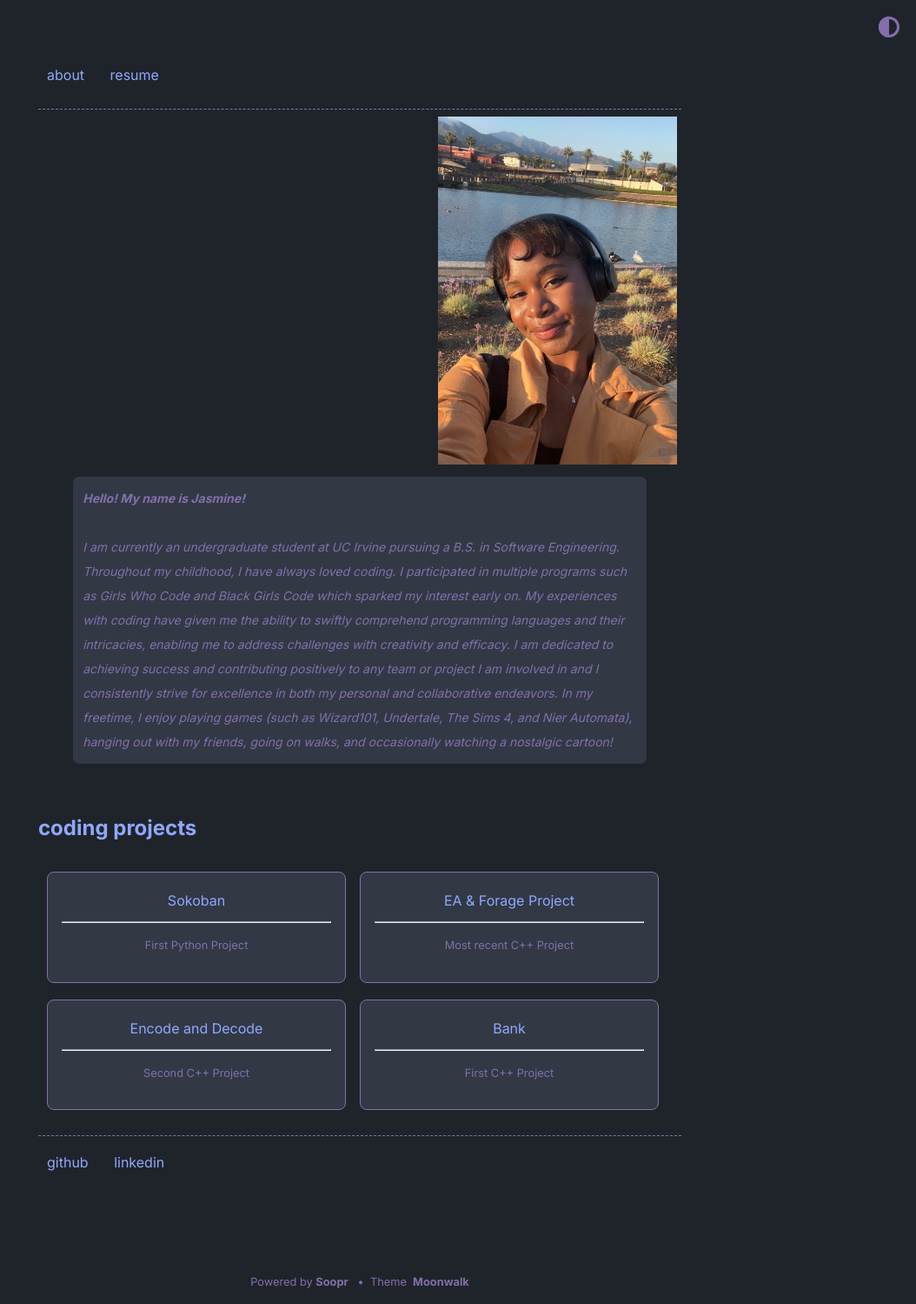
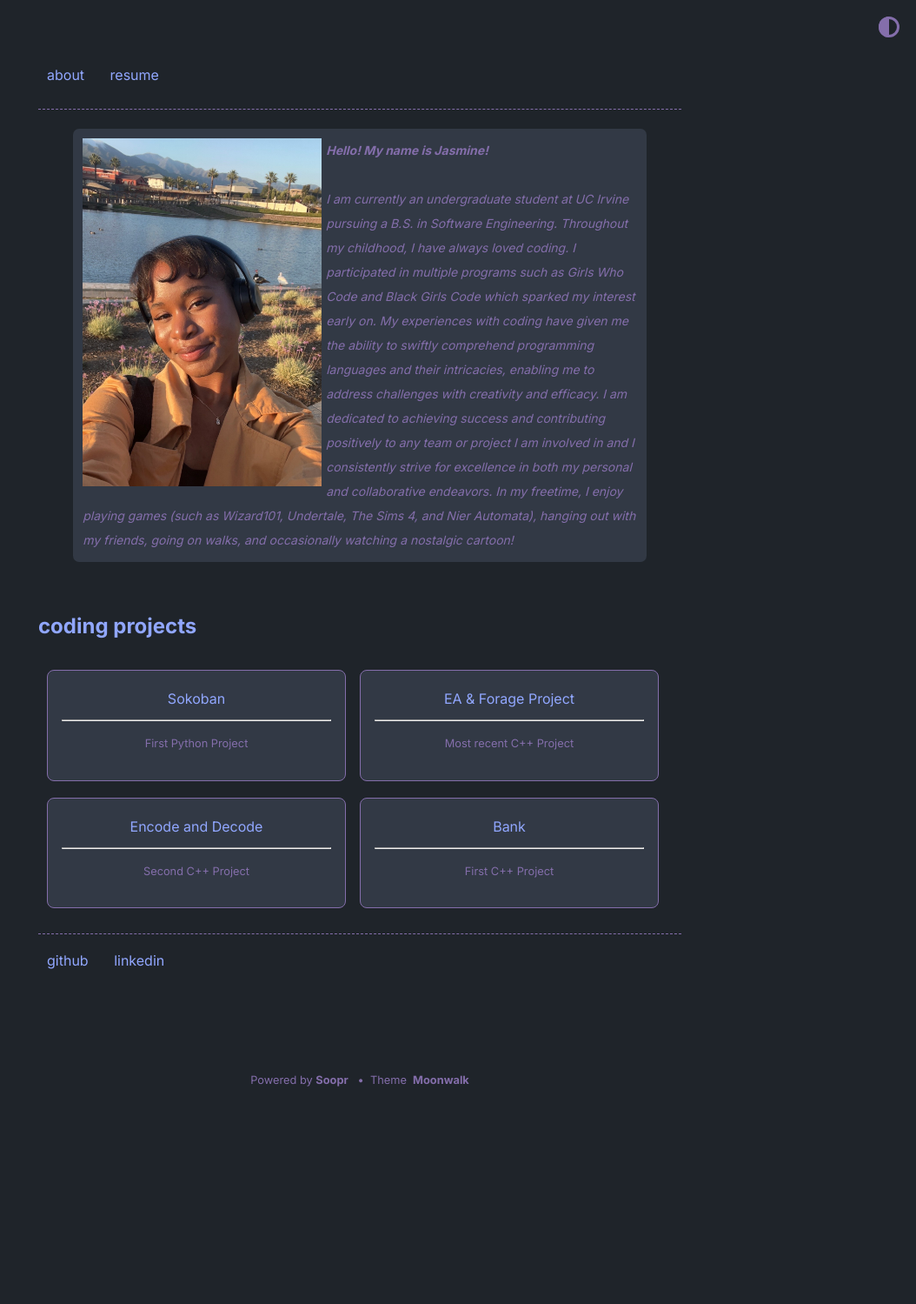
Before and after one commit to jshields06/jshields06.github.io, a Jekyll site: the page built from index.md, in a window 1280 px wide. Shown: the whole page at 87% size, without its empty margins (226-1280 px from the left). Built offline with Jekyll 4.4.1, drawn with Linux system fonts in a browser that asks for light colours; after the commit the page ends 1267 px from its top, so only the background shows below that.

Commit message:
picture alteration

```diff
--- a/_layouts/home.html
+++ b/_layouts/home.html
@@ -9,9 +9,10 @@ layout: default
 
     {% if site.theme_config.show_description == true %}
     <div class="blockquote-container">
-        <img src="images/pictureofme.png" width="275" height= "400" alt="picture of me" class="blockquote-image">
         <blockquote>
-            <b font-size="150">Hello! My name is Jasmine!<br><br>
+            <img src="images/pictureofme.png" width="275" height="400" alt="picture of me" class="blockquote-image">
+            <b font-size="150">
+                Hello! My name is Jasmine!<br><br>
             </b>
             {{ site.description }}
         </blockquote>
```
